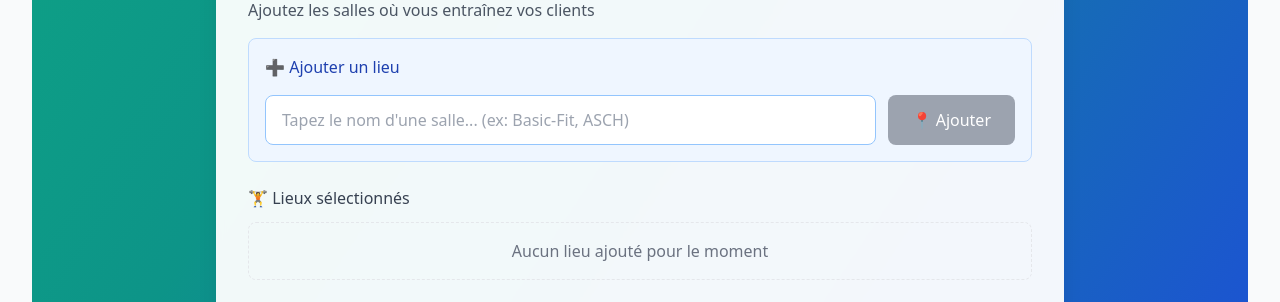
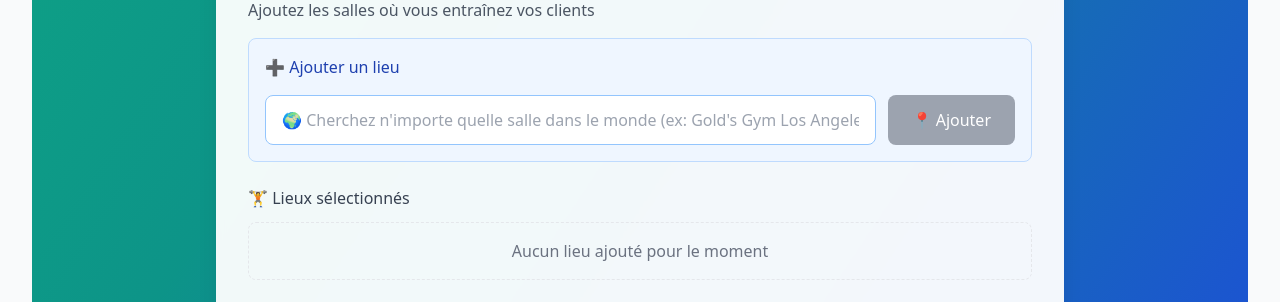
Before and after one commit to aneslucas196-beep/fitmatch, a FastAPI app: template templates/coach_profile_setup.html in a window 1280 px wide. Shown: the part 1423-1725 px from the top of the page. Run offline with FastAPI, Linux system fonts and the light colour scheme; the template is opened without the code that fills it, so the values that code supplies are empty; some libraries are stand-ins or nearby versions.

Commit message:
Add worldwide gym search functionality using Google Places API
Integrate Google Places API for global gym search, update gym search input placeholder and minimum query length to 3 characters, modify the gym suggestions fetch endpoint to `/api/gyms/worldwide-search`, and adjust the number of displayed suggestions.

Replit-Commit-Author: Agent
Replit-Commit-Session-Id: 86af9be5-036d-42aa-b9b5-f3783155e8d0
Replit-Commit-Checkpoint-Type: intermediate_checkpoint
Replit-Commit-Screenshot-Url: https://storage.googleapis.com/screenshot-production-us-central1/d0c256c5-c056-4a19-9e96-6fdb9485f747/86af9be5-036d-42aa-b9b5-f3783155e8d0/rzIWE1t

```diff
--- a/templates/coach_profile_setup.html
+++ b/templates/coach_profile_setup.html
@@ -177,7 +177,7 @@
 
                         <div class="flex flex-col md:flex-row gap-3">
                             <div class="flex-1 relative">
-                                <input type="text" id="gym-search-input" placeholder="Tapez le nom d'une salle... (ex: Basic-Fit, ASCH)"
+                                <input type="text" id="gym-search-input" placeholder="🌍 Cherchez n'importe quelle salle dans le monde (ex: Gold's Gym Los Angeles, Basic-Fit Paris)"
                                        class="w-full border border-blue-300 rounded-lg px-4 py-3 focus:outline-none focus:ring-2 focus:ring-blue-500"
                                        autocomplete="off">
 
@@ -248,7 +248,7 @@ document.addEventListener('DOMContentLoaded', function() {
             clearTimeout(suggestionTimeout);
         }
 
-        if (query.length < 2) {
+        if (query.length < 3) {
             hideSuggestions();
             addBtn.disabled = true;
             return;
@@ -256,7 +256,7 @@ document.addEventListener('DOMContentLoaded', function() {
 
         suggestionTimeout = setTimeout(() => {
             fetchGymSuggestions(query);
-        }, 300);
+        }, 500);
     });
 
     // Ajouter une salle
@@ -280,20 +280,40 @@ document.addEventListener('DOMContentLoaded', function() {
 });
 
 function fetchGymSuggestions(query) {
-    fetch(`/api/gyms/suggestions?q=${encodeURIComponent(query)}`)
+    // 🌍 NOUVELLE RECHERCHE MONDIALE via Google Places API
+    fetch(`/api/gyms/worldwide-search?q=${encodeURIComponent(query)}`)
         .then(response => response.json())
         .then(data => {
-            if (data.success && data.suggestions) {
-                allSuggestions = data.suggestions;
-                showSuggestions(data.suggestions);
+            if (data.success && data.gyms && data.gyms.length > 0) {
+                // Formater les résultats Google Places pour l'autocomplétion
+                const formattedSuggestions = data.gyms.map(gym => ({
+                    id: gym.id,
+                    name: gym.name,
+                    address: gym.address,
+                    city: '', // Google Places inclut la ville dans l'adresse
+                    lat: gym.lat,
+                    lng: gym.lng,
+                    chain: gym.chain || 'Salle de sport',
+                    source: gym.source || 'Google Places',
+                    display_name: `${gym.name} - ${gym.address}`
+                }));
+                allSuggestions = formattedSuggestions;
+                showSuggestions(formattedSuggestions);
             } else {
-                hideSuggestions();
+                // Si aucun résultat mondial, afficher un message
+                showNoResults();
             }
         })
         .catch(error => {
-            console.error('Erreur lors de la recherche:', error);
+            console.error('Erreur lors de la recherche mondiale:', error);
             hideSuggestions();
         });
+}
+
+function showNoResults() {
+    const suggestionsDiv = document.getElementById('gym-suggestions');
+    suggestionsDiv.innerHTML = '<div class="p-3 text-gray-500 text-sm">🌍 Aucune salle trouvée. Essayez avec un nom de ville ou de pays (ex: "gym tokyo")</div>';
+    suggestionsDiv.classList.remove('hidden');
 }
 
 function showSuggestions(suggestions) {
@@ -305,13 +325,13 @@ function showSuggestions(suggestions) {
         return;
     }
 
-    const html = suggestions.slice(0, 8).map(gym => `
+    const html = suggestions.slice(0, 10).map(gym => `
         <div class="p-3 hover:bg-blue-50 cursor-pointer border-b border-gray-100 suggestion-item"
              data-gym-name="${gym.name}">
-            <div class="font-medium text-gray-900">${gym.name}</div>
-            <div class="text-sm text-gray-600">${gym.address}</div>
+            <div class="font-medium text-gray-900">🏋️ ${gym.name}</div>
+            <div class="text-sm text-gray-600">📍 ${gym.address}</div>
             <div class="text-xs text-blue-500 mt-1">
-                <span class="inline-block bg-blue-100 px-2 py-1 rounded">${gym.chain || 'Salle indépendante'}</span>
+                <span class="inline-block bg-blue-100 px-2 py-1 rounded">🌍 ${gym.source || gym.chain || 'Salle mondiale'}</span>
             </div>
         </div>
     `).join('');
```
Also changed, not shown: replit.md (+10 -0 lines).
